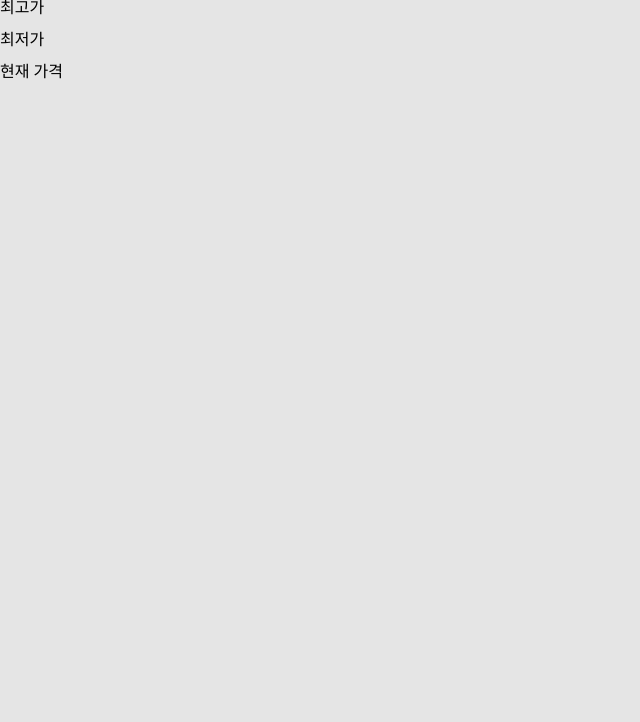
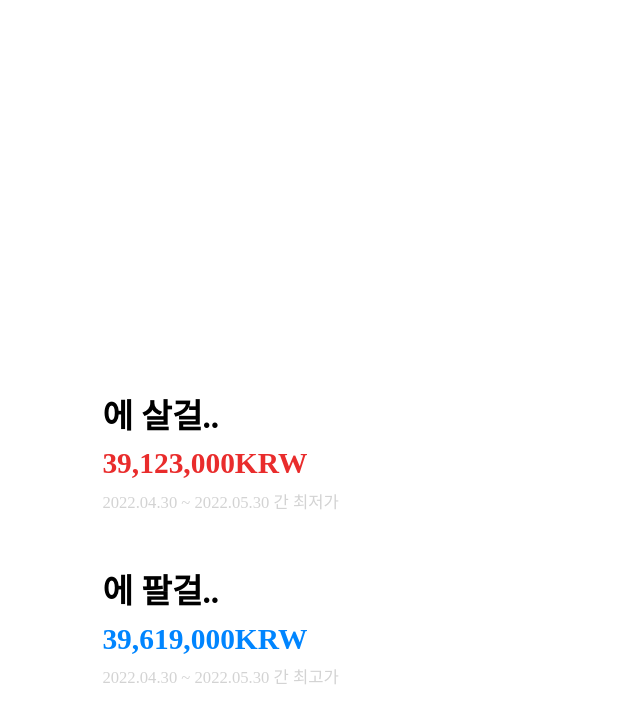
Before and after one commit to lagohalttae/regret-FE, a React (Create React App) app: page /price in a window 1280 px wide. Shown: the top 722 px of the page, without its empty margins (0-640 px from the left). Built offline with nearby package versions, Linux system fonts and the light colour scheme; no server answers.

Commit message:
fix: 페이지와 price 컴포넌트 분리

```diff
--- /dev/null
+++ b/src/components/price/index.tsx
@@ -0,0 +1,75 @@
+import styled from 'styled-components';
+import React, { useEffect, useState } from 'react';
+import { getCoinCurrentPrice, getCoinPrice } from '../../api';
+import { ICoinPrice, ICoinCurrentPrice } from '../../interface/coin';
+
+const Wrapper = styled.div`
+  position: absolute;
+  top: 50vh;
+  left: 8vw;
+  @media (max-width: 480px) {
+    top: 35vh;
+    font-size: 8vw;
+  }
+`;
+const Date1 = styled.div`
+  font-size: 2.6vw;
+  font-weight: 700;
+  @media (max-width: 480px) {
+    font-size: 7vw;
+  }
+`;
+const Price1 = styled.div`
+  font-size: 2.3vw;
+  font-weight: 700;
+  margin: 2vh 0 2vh 0;
+  color: ${(props) => props.color};
+  @media (max-width: 480px) {
+    font-size: 7vw;
+  }
+`;
+const Term = styled.div`
+  font-size: 1.3vw;
+  color: lightgray;
+  @media (max-width: 480px) {
+    font-size: 5vw;
+  }
+`;
+const Lowest = styled.div`
+  margin-bottom: 8vh;
+`;
+const Highest = styled.div``;
+
+function Price(): any {
+  const [coinPrice, setCoinPrice] = useState<ICoinPrice>();
+  const [coinCurrentPrice, setCoinCurrentPrice] = useState<ICoinCurrentPrice>();
+
+  useEffect(() => {
+    getCoinPrice(setCoinPrice, 'bitcoin');
+    getCoinCurrentPrice(setCoinCurrentPrice, 'bitcoin');
+  }, []);
+
+  const dateToString = (date: Date): string =>
+    `${date.getFullYear()}년 ${date.getMonth()}월 ${date.getDate()}일`;
+  return (
+    <Wrapper>
+      <div>{coinCurrentPrice?.price.won}</div>
+      <Lowest>
+        <Date1>
+          {coinPrice ? dateToString(new Date(coinPrice.minPrice.atMillis)) : ''}에 살걸..
+        </Date1>
+        <Price1 color="#E92C2C">39,123,000KRW</Price1>
+        <Term>2022.04.30 ~ 2022.05.30 간 최저가</Term>
+      </Lowest>
+      <Highest>
+        <Date1>
+          {coinPrice ? dateToString(new Date(coinPrice.maxPrice.atMillis)) : ''}에 팔걸..
+        </Date1>
+        <Price1 color="#0085FF">39,619,000KRW</Price1>
+        <Term>2022.04.30 ~ 2022.05.30 간 최고가</Term>
+      </Highest>
+    </Wrapper>
+  );
+}
+
+export default Price;
--- a/src/pages/CoinPrice.tsx
+++ b/src/pages/CoinPrice.tsx
@@ -1,36 +1,19 @@
-import React, { useEffect, useState } from 'react';
-import { getCoinCurrentPrice, getCoinPrice } from '../api';
-import { ICoinPrice, ICoinCurrentPrice } from '../interface/coin';
+import styled from 'styled-components';
+import Price from '../components/price';
 
+const Wrapper = styled.div`
+  position: fixed;
+  width: 100%;
+  height: 100%;
+  color: #000;
+  background-color: #fff;
+  font-family: Noto Sans KR;
+`;
 function CoinPrice(): any {
-  const [coinPrice, setCoinPrice] = useState<ICoinPrice>();
-  const [coinCurrentPrice, setCoinCurrentPrice] = useState<ICoinCurrentPrice>();
-
-  useEffect(() => {
-    getCoinPrice(setCoinPrice, 'bitcoin');
-    getCoinCurrentPrice(setCoinCurrentPrice, 'bitcoin');
-  }, []);
   return (
-    <div>
-      <div>{coinPrice?.label}</div>
-      <div>
-        <h1>최고가</h1>
-        <div>{coinPrice?.maxPrice.won}</div>
-        <div>{coinPrice ? new Date(coinPrice.maxPrice.atMillis).toString() : ''}</div>
-      </div>
-      <br />
-      <div>
-        <h1>최저가</h1>
-        <div>{coinPrice?.minPrice.won}</div>
-        <div>{coinPrice ? new Date(coinPrice.minPrice.atMillis).toString() : ''}</div>
-      </div>
-      <br />
-      <div>
-        <h1>현재 가격</h1>
-        <div>{coinCurrentPrice?.price.won}</div>
-        <div>{coinCurrentPrice ? new Date(coinCurrentPrice.lastUpdated).toString() : ''}</div>
-      </div>
-    </div>
+    <Wrapper>
+      <Price />
+    </Wrapper>
   );
 }
 
```
Also changed, not shown: src/components/coinInfo/index.tsx (deleted, +0 -58 lines).
